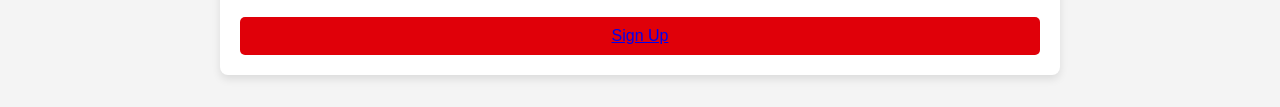
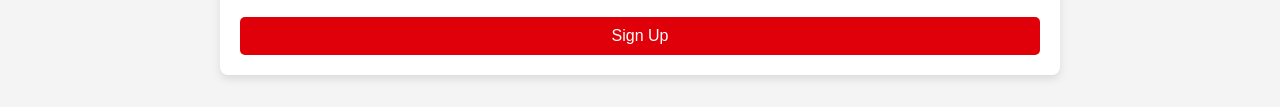
Before and after one commit to P-Tanjim/Blood-donation, a plain HTML site: page signin.html in a window 1280 px wide. Shown: the part 628-735 px from the top of the page. Drawn offline with Linux system fonts and the light colour scheme.

Commit message:
Update signin.html

```diff
--- a/signin.html
+++ b/signin.html
@@ -71,7 +71,7 @@
          <label for="address">Address</label>
          <textarea id="address" name="address" placeholder="Enter Address" required></textarea>
        </div>
-            <button type="submit" class="submit-btn"><a href="user.html" >Sign Up</a></button>
+            <button type="submit" class="submit-btn">Sign Up</button>
          </form>
        </div>
      </div>
```
